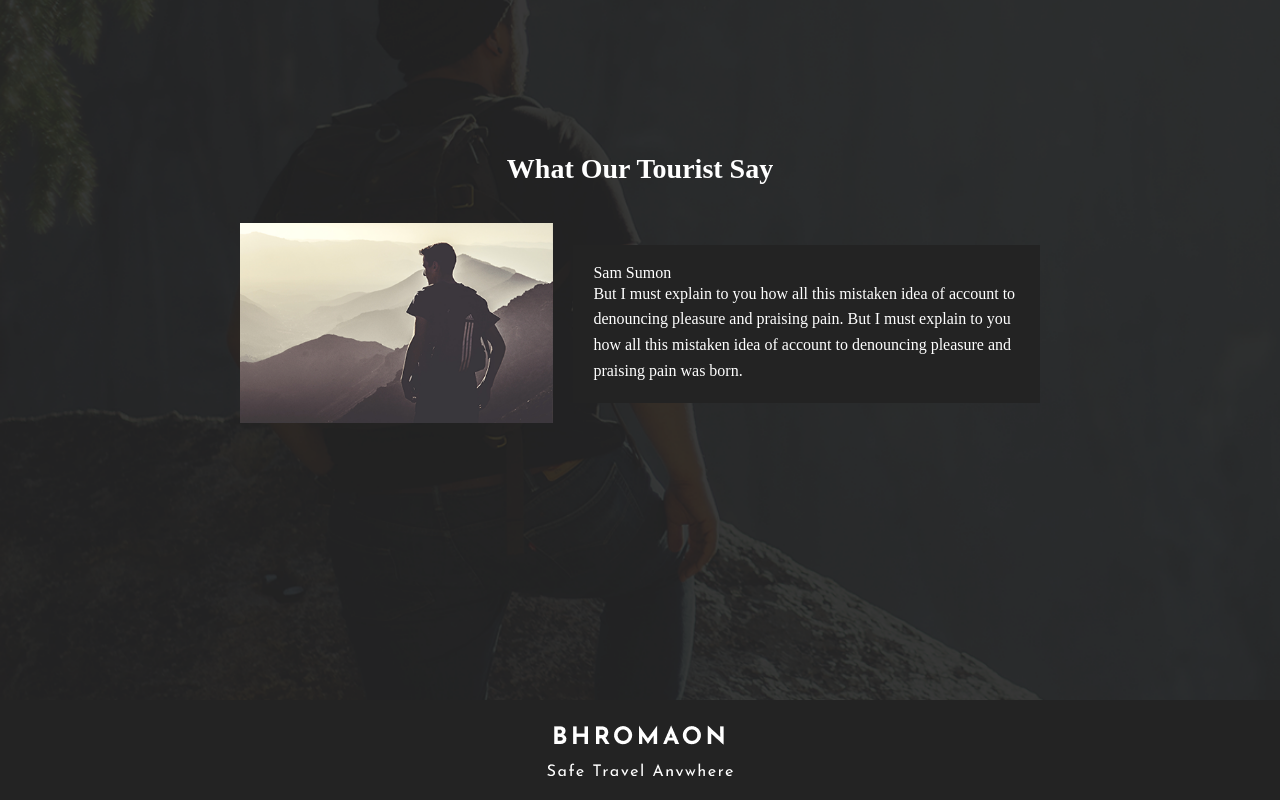
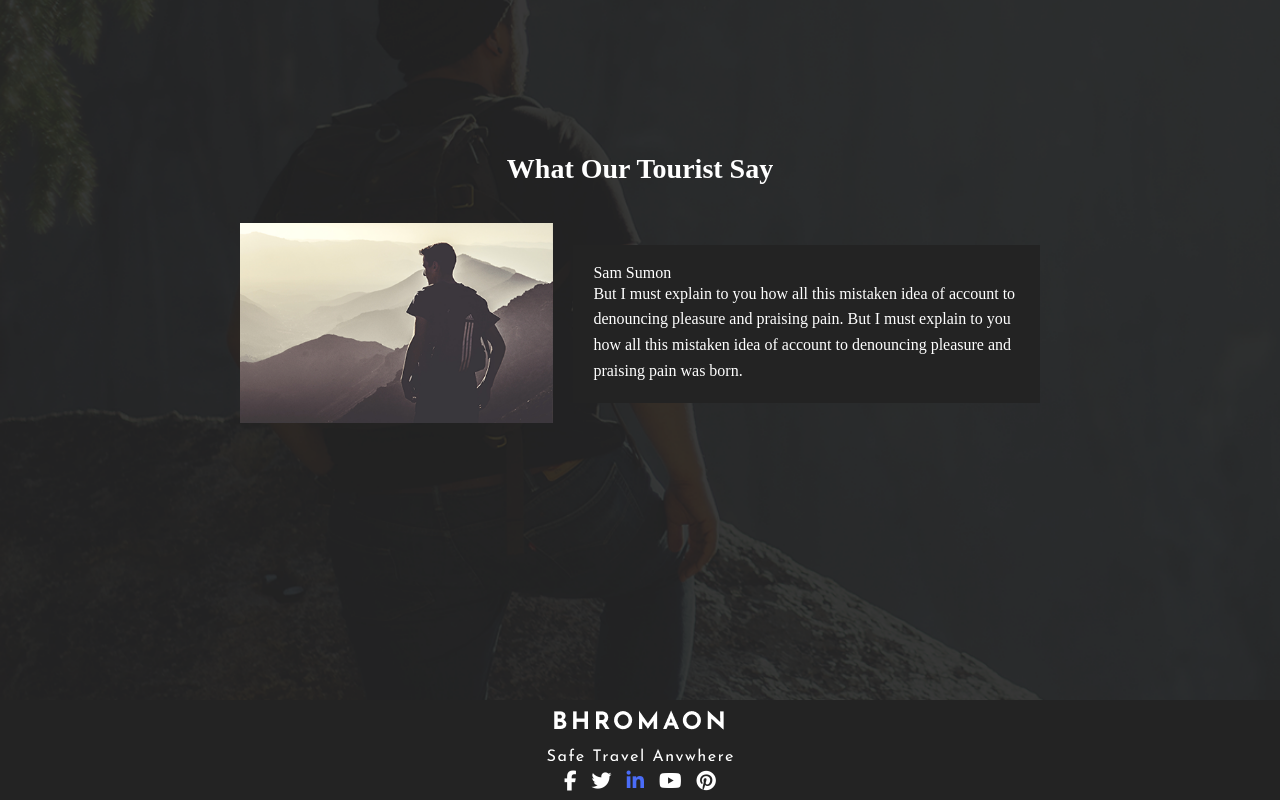
Before and after one commit to xOsitax/Test, a plain HTML site: page index.html in a window 1280 px wide. Shown: the part 3446-4246 px from the top of the page. Drawn offline with Linux system fonts and the light colour scheme.

Commit message:
Fisnished footer
added

```diff
--- a/index.html
+++ b/index.html
@@ -11,6 +11,10 @@
     <meta name="author" content="Yessenia Carlos" />
     <link rel="stylesheet" href="/styles/reset.css" />
     <link rel="stylesheet" href="/styles/index.css" />
+    <script
+      src="https://kit.fontawesome.com/28019929b0.js"
+      crossorigin="anonymous"
+    ></script>
     <title>BHROMAON</title>
   </head>
   <body>
@@ -125,7 +129,13 @@
   <footer>
     <div class="footercontainer">
       <img src="/images/LogoF.png" />
-      <p></p>
+      <div class="social-icons">
+        <i class="fa-brands fa-facebook-f"></i>
+        <i class="fa-brands fa-twitter"></i>
+        <i class="fa-brands fa-linkedin-in"></i>
+        <i class="fa-brands fa-youtube"></i>
+        <i class="fa-brands fa-pinterest"></i>
+      </div>
     </div>
   </footer>
 </html>
--- a/styles/index.scss
+++ b/styles/index.scss
@@ -285,3 +285,19 @@ footer {
   text-align: center;
   color: white;
 }
+
+.social-icons {
+  display: flex;
+  gap: 15px;
+}
+
+.social-icons i {
+  font-size: 20px;
+  color: white;
+  margin-top: 10px;
+  transition: color 0.3s ease-in-out;
+  cursor: pointer;
+}
+.social-icons i.fa-linkedin-in {
+  color: #4a6cf7;
+}
```
Also changed, not shown: styles/index.css.
